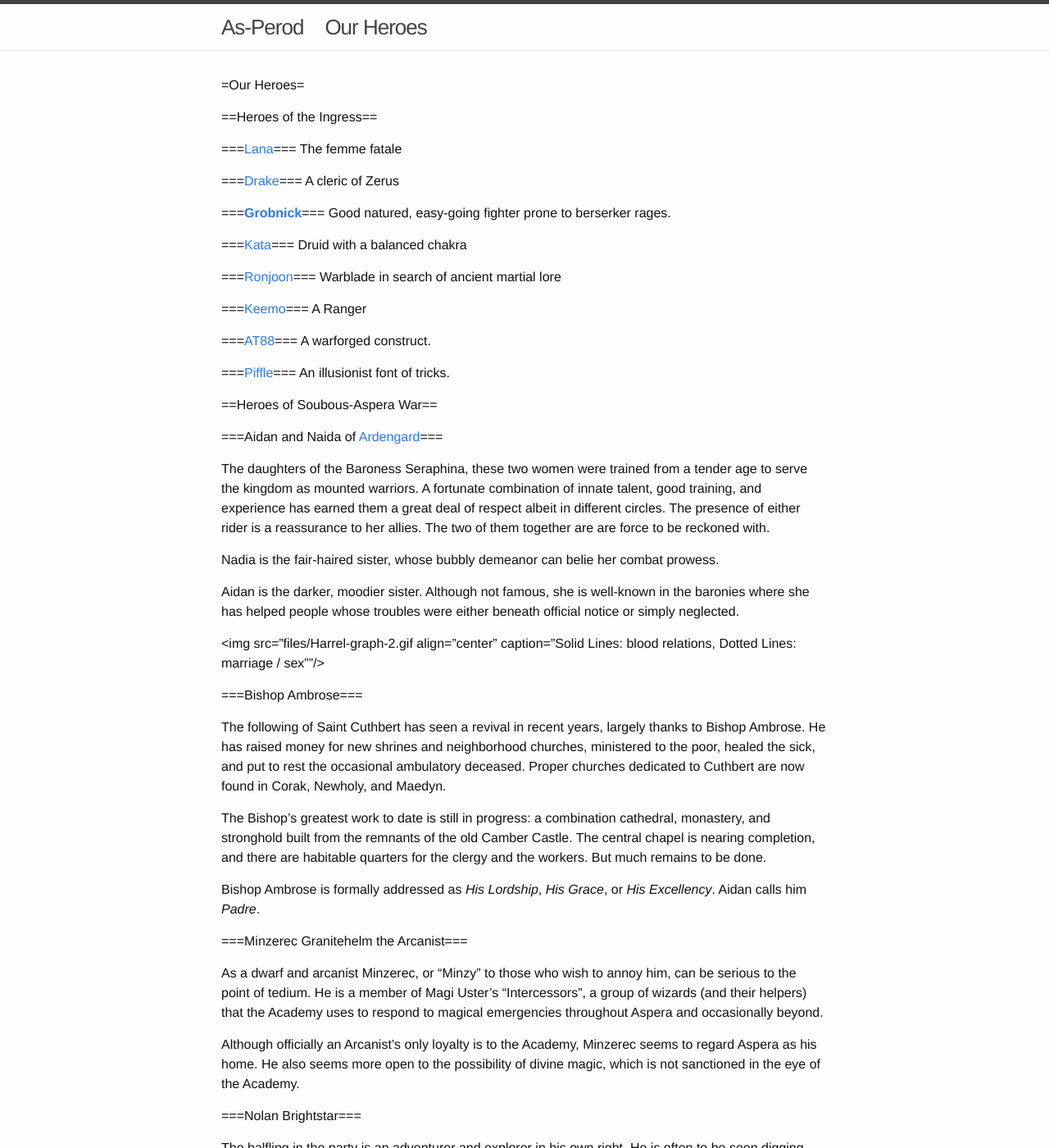
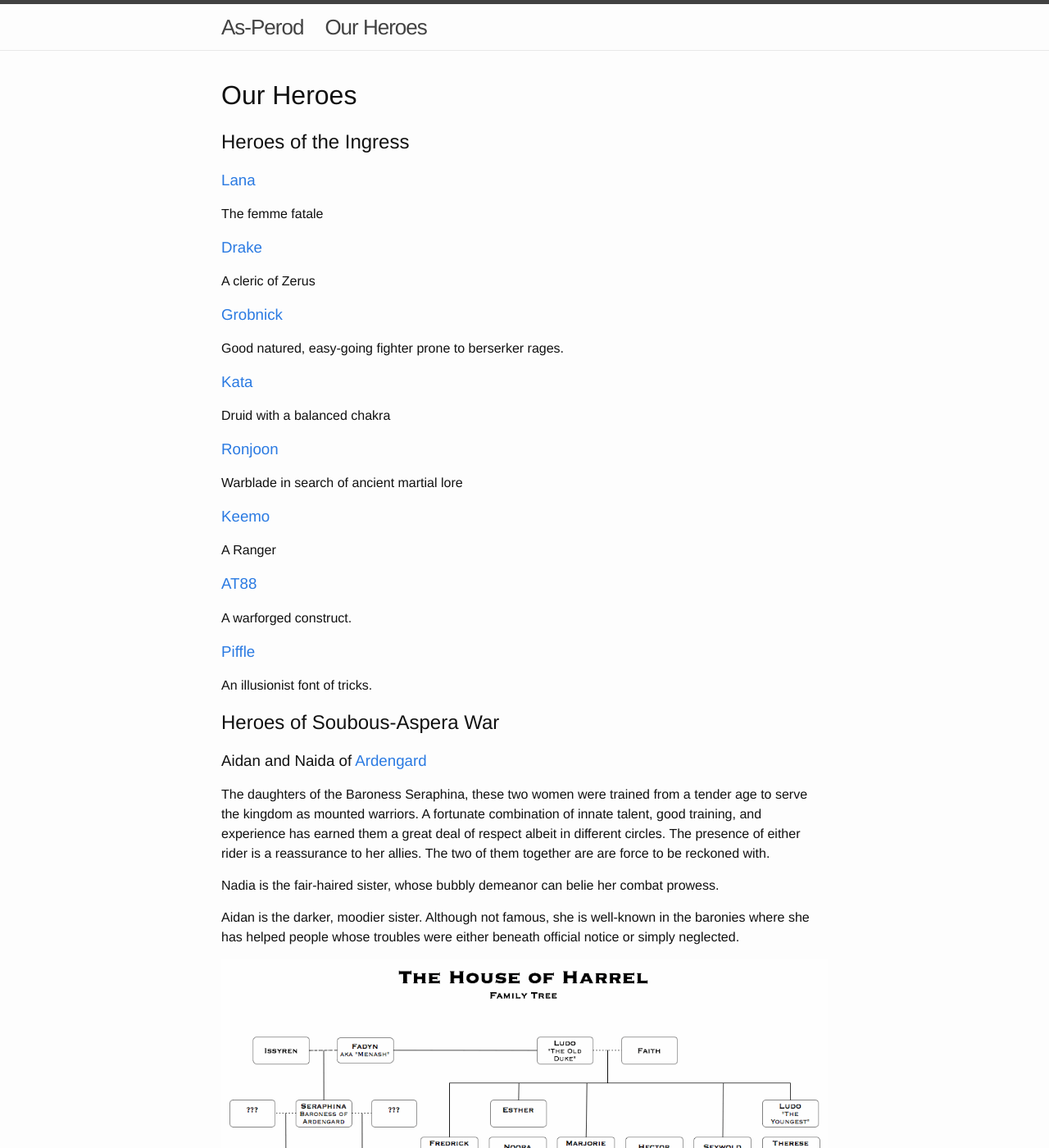
Before and after one commit to slashingweapon/as-perod, a Jekyll site: the page built from Our Heroes.md, in a window 1280 px wide and 1400 px high. Shown: the whole window at 82% size. Built offline with Jekyll 4.4.1, drawn with Linux system fonts in a browser that asks for light colours; some of the changed text lies outside the part shown.

Commit message:
page improvements

```diff
--- a/Our Heroes.md
+++ b/Our Heroes.md
@@ -4,37 +4,45 @@ title: Our Heroes
 ---
 
 
-=Our Heroes=
+# Our Heroes
 
-==Heroes of the Ingress==
+## Heroes of the Ingress
 
-===[Lana](Lana.html)===
+### [Lana](Lana.html)
+
 The femme fatale
 
-===[Drake](Drake.html)===
+### [Drake](Drake.html)
+
 A cleric of Zerus
 
-===**[Grobnick](Grobnick.html)**===
+### [Grobnick](Grobnick.html)
+
 Good natured, easy-going fighter prone to berserker rages.
 
-===[Kata](Kata.html)===
+### [Kata](Kata.html)
+
 Druid with a balanced chakra
 
-===[Ronjoon](Ronjoon - Warblade.html)===
+### [Ronjoon](Ronjoon - Warblade.html)
+
 Warblade in search of ancient martial lore
 
-===[Keemo](Keemo.html)===
+### [Keemo](Keemo.html)
+
 A Ranger
 
-===[AT88](AT88.html)===
+### [AT88](AT88.html)
+
 A warforged construct.
 
-===[Piffle](Piffle.html)===
+### [Piffle](Piffle.html)
+
 An illusionist font of tricks.
 
-==Heroes of Soubous-Aspera War==
+## Heroes of Soubous-Aspera War
 
-===Aidan and Naida of [Ardengard](Ardengard.html)===
+### Aidan and Naida of [Ardengard](Ardengard.html)
 
 The daughters of the Baroness Seraphina, these two women were trained from a tender age to serve the kingdom as mounted warriors. A fortunate combination of innate talent, good training, and experience has earned them a great deal of respect albeit in different circles. The presence of either rider is a reassurance to her allies. The two of them together are are force to be reckoned with.
 
@@ -42,9 +50,9 @@ Nadia is the fair-haired sister, whose bubbly demeanor can belie her combat prow
 
 Aidan is the darker, moodier sister. Although not famous, she is well-known in the baronies where she has helped people whose troubles were either beneath official notice or simply neglected.
 
-<img src="files/Harrel-graph-2.gif align="center" caption="Solid Lines: blood relations, Dotted Lines: marriage / sex""/>
+<img src="files/Harrel-graph-2.gif" align="center" caption="Solid Lines: blood relations, Dotted Lines: marriage / sex"/>
 
-===Bishop Ambrose===
+### Bishop Ambrose
 
 The following of Saint Cuthbert has seen a revival in recent years, largely thanks to Bishop Ambrose. He has raised money for new shrines and neighborhood churches, ministered to the poor, healed the sick, and put to rest the occasional ambulatory deceased. Proper churches dedicated to Cuthbert are now found in Corak, Newholy, and Maedyn.
 
@@ -52,22 +60,22 @@ The Bishop's greatest work to date is still in progress: a combination cathedral
 
 Bishop Ambrose is formally addressed as *His Lordship*, *His Grace*, or *His Excellency*. Aidan calls him *Padre*.
 
-===Minzerec Granitehelm the Arcanist===
+### Minzerec Granitehelm the Arcanist
 
 As a dwarf and arcanist Minzerec, or "Minzy" to those who wish to annoy him, can be serious to the point of tedium. He is a member of Magi Uster's "Intercessors", a group of wizards (and their helpers) that the Academy uses to respond to magical emergencies throughout Aspera and occasionally beyond.
 
 Although officially an Arcanist's only loyalty is to the Academy, Minzerec seems to regard Aspera as his home. He also seems more open to the possibility of divine magic, which is not sanctioned in the eye of the Academy.
 
-===Nolan Brightstar===
+### Nolan Brightstar
 
 The halfling in the party is an adventurer and explorer in his own right. He is often to be seen digging through old archives or riding off to explore forgotten ruins and caves. He has uncovered several choice nuggets of Asperian history and artifacts, but the truly glorious discovery still eludes him.
 
 Nolan keeps a henchboy for errands and chores, a young human named Thaddius Poole.
 
-===Erky Timbers===
+### Erky Timbers
 
 A learned gnome respected among his own people, he earns a meager living as both bouncer and babysitter. With no perceivable ambition, this little guy just takes life as it comes. *Hey! I ain't "little" and you forgot to mention disgruntled, surly and foul-mouthed! Love, Erky. Dammit.*
 
-===Abra Basil===
+### Abra Basil
 
 Abra is a descendant of the desert elves and a student of secret martial lore. He's had a hard few years, drinking himself into oblivion because of some unspeakable shame.
```
Also changed, not shown: Drake.md (+19 -17 lines), House Rules.md (+2 -1 lines), Ronjoon - Warblade.md (+4 -1 lines).
